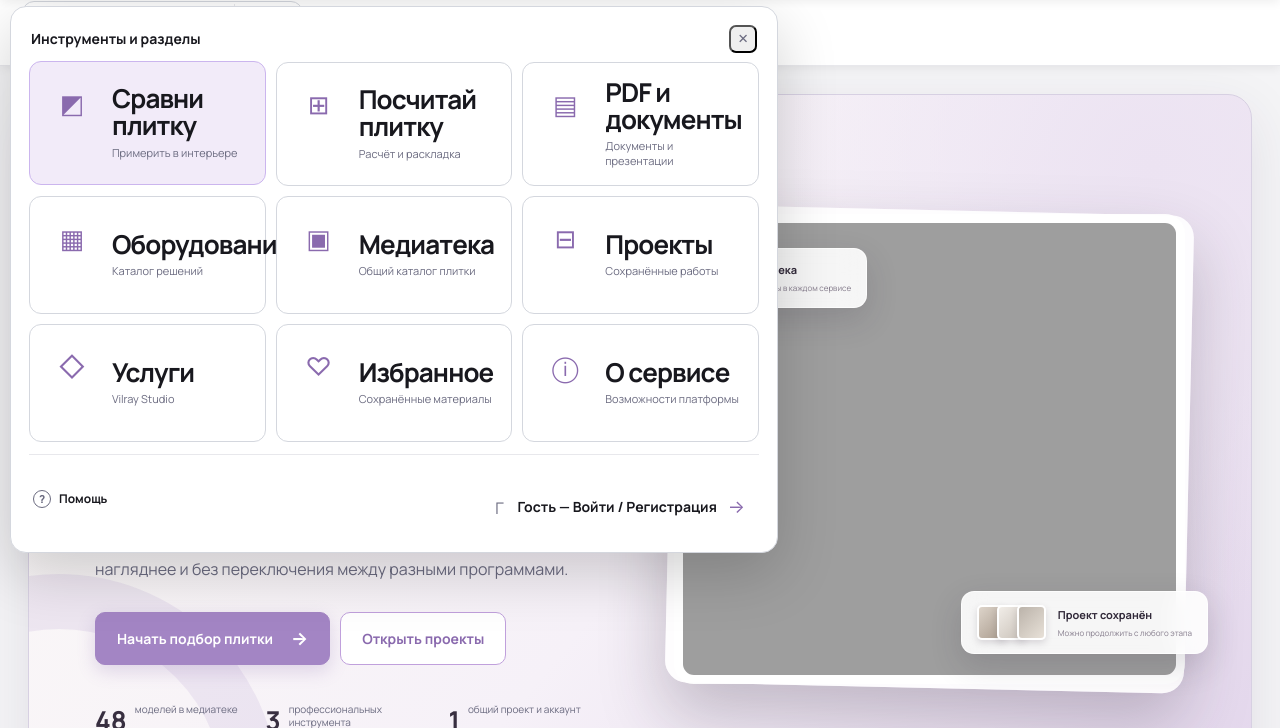
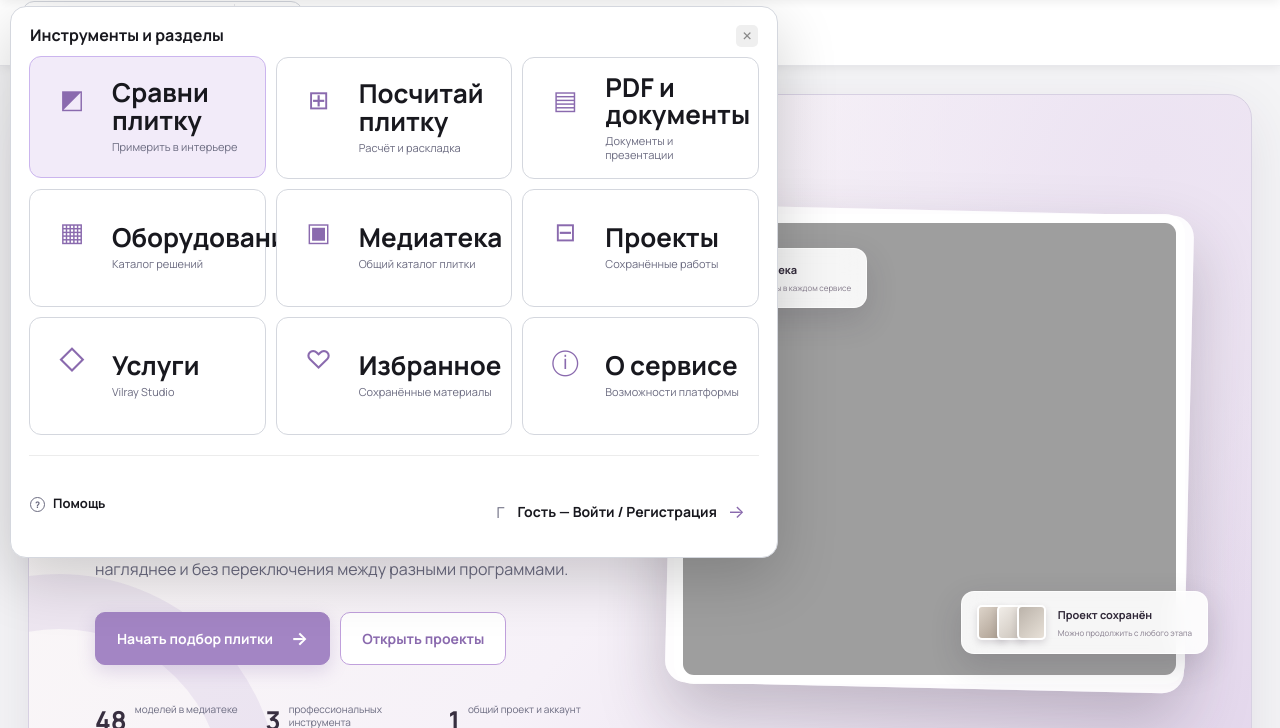
Before and after one commit to ulyanakaraseva06-glitch/tile-tools, a PHP site: page /index.php?page=visualizer in a window 1280 px wide, after a click on "Меню". Shown: the part 72-800 px from the top of the page. Run offline with PHP 8.4, Linux system fonts and the light colour scheme.

Commit message:
Match compact header menu layout

```diff
--- a/app/partials/header.php
+++ b/app/partials/header.php
@@ -27,7 +27,7 @@ $headerUserInitials = tt_user_initials($headerUser);
   <link rel="preconnect" href="https://fonts.googleapis.com">
   <link rel="preconnect" href="https://fonts.gstatic.com" crossorigin>
   <link href="https://fonts.googleapis.com/css2?family=Manrope:wght@400;500;600;700;800&display=swap" rel="stylesheet">
-  <link rel="stylesheet" href="/shared/css/app.css?v=20261008-5">
+  <link rel="stylesheet" href="/shared/css/app.css?v=20261008-6">
   <link rel="stylesheet" href="/shared/css/design-system.css?v=20261008-13">
 </head>
 <body class="page-<?= tt_escape($page) ?>">
--- a/shared/css/app.css
+++ b/shared/css/app.css
@@ -312,21 +312,21 @@ body.shared-catalog-open { overflow: hidden; }
 .brand-menu-zone small{font-size:10px;font-weight:700}
 .brand-menu-zone svg{transition:transform .18s ease}
 .header-brand-menu[open] .brand-menu-zone svg{transform:rotate(180deg)}
-.header-brand-menu .header-menu-popover{right:auto;left:0;width:min(1100px,calc(100vw - 28px));padding:14px;border-radius:14px;box-shadow:0 18px 44px rgba(31,24,40,.16)}
-.header-menu-heading{display:flex;align-items:center;justify-content:space-between;margin:0 0 9px;padding:0 2px;color:var(--ink)}
-.header-menu-heading strong{font-size:14px}
-.header-menu-heading button{width:28px;height:28px;border-radius:7px;color:var(--muted);font-size:21px;line-height:1;cursor:pointer}
+.header-brand-menu .header-menu-popover{right:auto;left:0;width:min(800px,calc(100vw - 28px));padding:12px;border-radius:13px;box-shadow:0 14px 34px rgba(31,24,40,.14)}
+.header-menu-heading{display:flex;align-items:center;justify-content:space-between;margin:0 0 10px;padding:0 1px;color:var(--ink)}
+.header-menu-heading strong{font-size:16px;line-height:1.2}
+.header-menu-heading button{width:22px;height:22px;padding:0;border:0;border-radius:5px;color:#888;font-size:20px;line-height:1;cursor:pointer}
 .header-menu-heading button:hover{color:var(--primary-dark);background:var(--primary-light)}
-.header-brand-menu .header-menu-grid{gap:12px}
-.header-brand-menu .header-menu-grid a{min-height:146px;padding:20px 22px;grid-template-columns:40px minmax(0,1fr);gap:4px 22px;border:1px solid var(--line);border-radius:14px}
-.header-brand-menu .header-menu-grid a>span{width:40px;height:40px;background:transparent;font-size:28px}
-.header-brand-menu .header-menu-grid b{font-size:31px;line-height:1.12;letter-spacing:-.035em}
-.header-brand-menu .header-menu-grid small{font-size:14px;line-height:1.35;white-space:normal}
-.header-menu-footer{display:flex;align-items:center;justify-content:space-between;gap:18px;margin-top:12px;padding-top:10px;border-top:1px solid var(--line)}
-.header-help-link,.header-menu-footer .header-account-link{display:flex;align-items:center;gap:8px;min-height:32px;margin:0;padding:0 4px;border:0;color:var(--ink);text-decoration:none}
-.header-help-link span{display:grid;place-items:center;width:18px;height:18px;border:1px solid var(--muted);border-radius:50%;color:var(--muted);font-size:11px;font-weight:800}
-.header-help-link b,.header-menu-footer .header-account-link b{font-size:12px}
-.header-menu-footer .header-account-link .avatar{display:grid;place-items:center;width:20px;height:20px;border:0;background:transparent;color:var(--muted);font-size:16px}
+.header-brand-menu .header-menu-grid{gap:8px}
+.header-brand-menu .header-menu-grid a{min-height:78px;padding:12px 10px;grid-template-columns:16px minmax(0,1fr);gap:2px 8px;border:1px solid #dedee3;border-radius:9px}
+.header-brand-menu .header-menu-grid a>span{width:16px;height:16px;background:transparent;font-size:16px}
+.header-brand-menu .header-menu-grid b{font-size:14px;line-height:1.16;letter-spacing:0}
+.header-brand-menu .header-menu-grid small{font-size:10px;line-height:1.25;white-space:normal}
+.header-menu-footer{display:flex;align-items:center;justify-content:space-between;gap:18px;margin-top:20px;padding-top:14px;border-top:1px solid #ececec}
+.header-help-link,.header-menu-footer .header-account-link{display:flex;align-items:center;gap:8px;min-height:28px;margin:0;padding:0 1px;border:0;color:var(--ink);text-decoration:none}
+.header-help-link span{display:grid;place-items:center;width:15px;height:15px;border:1px solid var(--muted);border-radius:50%;color:var(--muted);font-size:9px;font-weight:800}
+.header-help-link b,.header-menu-footer .header-account-link b{font-size:13px;font-weight:650}
+.header-menu-footer .header-account-link .avatar{display:grid;place-items:center;width:18px;height:18px;border:0;background:transparent;color:var(--muted);font-size:15px}
 .header-menu-footer .header-account-link i{margin-left:3px;font-size:18px}
 .header-help-link:hover,.header-menu-footer .header-account-link:hover{color:var(--primary-dark);background:var(--primary-light);border-radius:7px}
 .visualizer-room-menu{position:relative;z-index:121;flex:0 0 auto}
```
